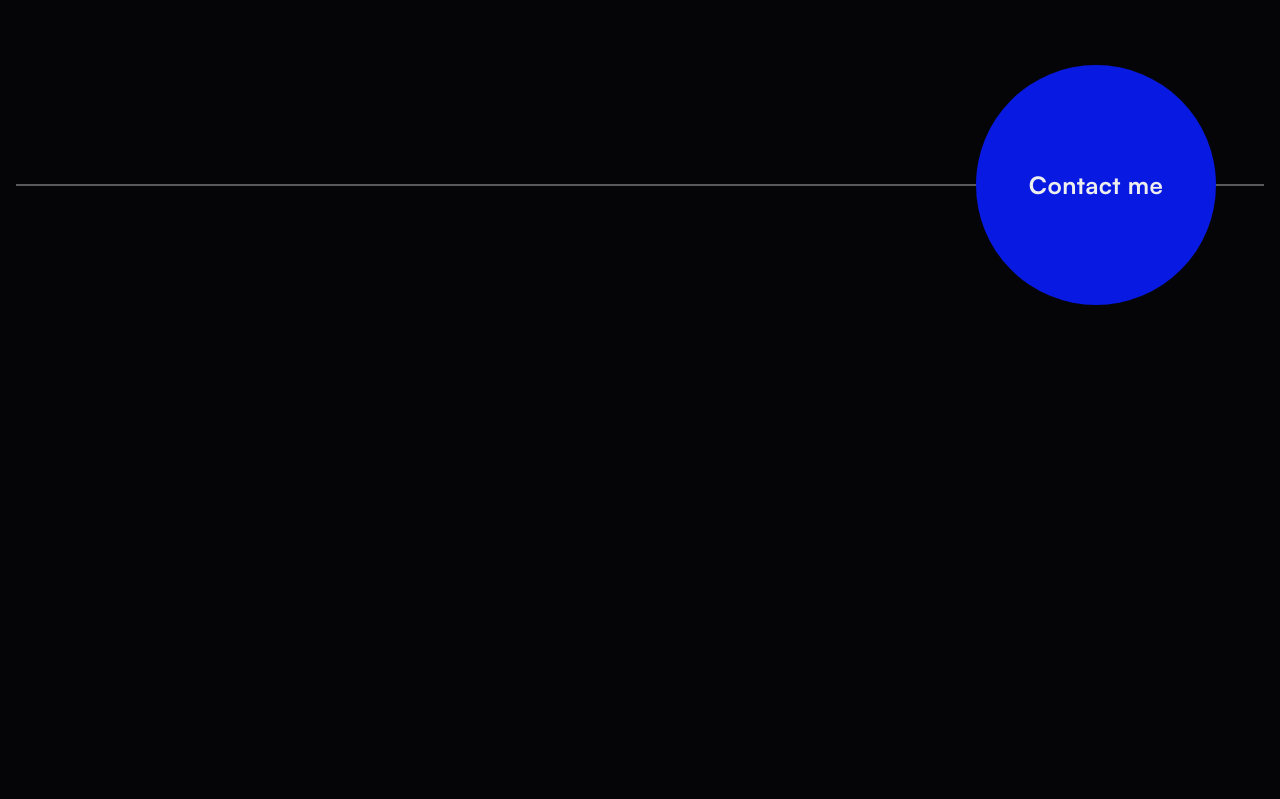
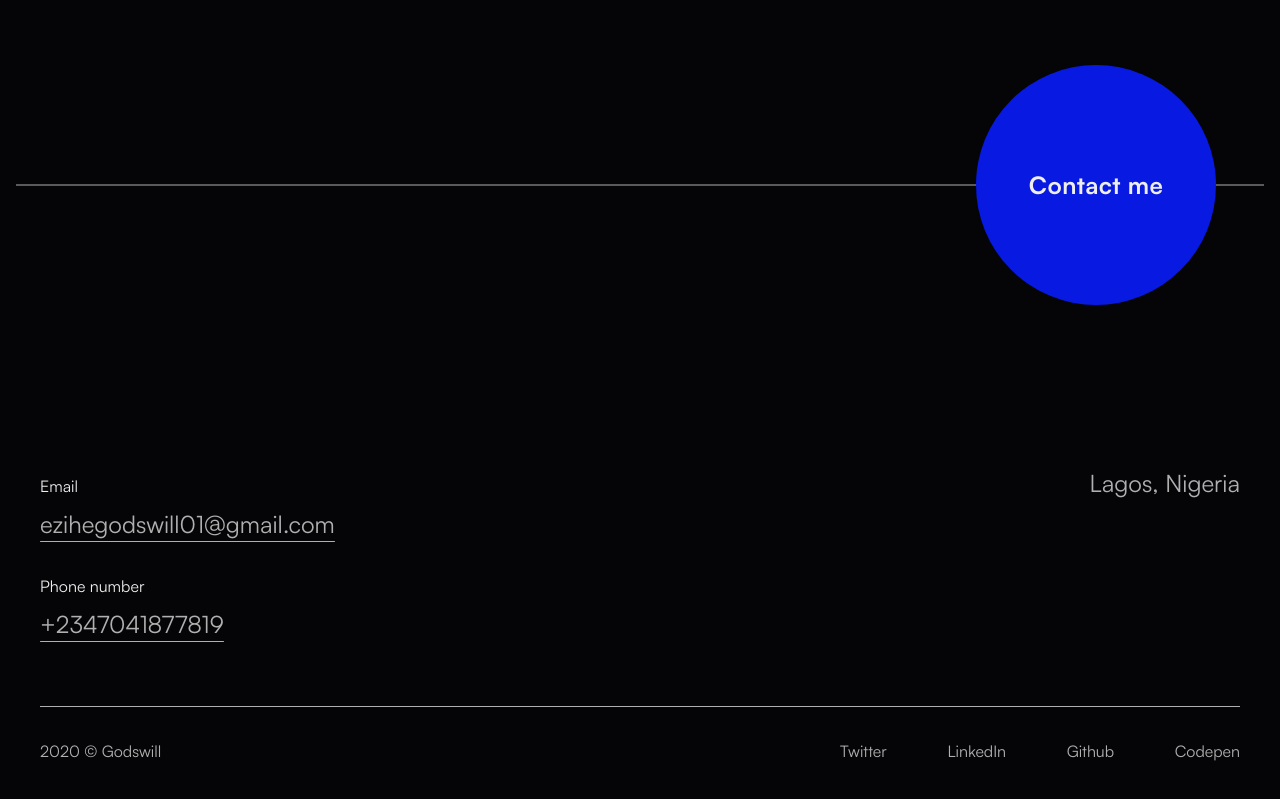
Before and after one commit to gzkdev/portfolio-022, a React (Vite) app: page / in a window 1280 px wide. Shown: the part 1856-2655 px from the top of the page. Before the commit the page ends 2289 px from the top, so only its background shows below. Built offline with nearby package versions, Linux system fonts and the light colour scheme.

Commit message:
added footer component

```diff
--- /dev/null
+++ b/src/Components/Footer.jsx
@@ -0,0 +1,65 @@
+import FooterStyled from "./FooterStyled";
+
+function Footer() {
+  return (
+    <FooterStyled>
+      <div>
+        <div>
+          <div>
+            <a href="mailto:ezihegodswill01@gmail.com">
+              ezihegodswill01@gmail.com
+            </a>
+            <a href="tel:+2347041877819">+2347041877819</a>
+          </div>
+          <div>Lagos, Nigeria</div>
+        </div>
+        <div>
+          <div>2020 &copy; Godswill</div>
+          <ul>
+            <li>
+              <a
+                href="https://twitter.com/gzkdev"
+                target="_blank"
+                rel="noopener noreferrer"
+              >
+                Twitter
+              </a>
+            </li>
+
+            <li>
+              <a
+                href="https://linkedin.com/in/ezihe-godswill"
+                target="_blank"
+                rel="noopener noreferrer"
+              >
+                LinkedIn
+              </a>
+            </li>
+
+            <li>
+              <a
+                href="https://github.com/gzkdev"
+                target="_blank"
+                rel="noopener noreferrer"
+              >
+                Github
+              </a>
+            </li>
+
+            <li>
+              <a
+                href="https://codepen.io/gzkdev"
+                target="_blank"
+                rel="noopener noreferrer"
+              >
+                Codepen
+              </a>
+            </li>
+          </ul>
+        </div>
+      </div>
+    </FooterStyled>
+  );
+}
+
+export default Footer;
--- /dev/null
+++ b/src/Components/FooterStyled.jsx
@@ -0,0 +1,94 @@
+import styled from "styled-components";
+
+const FooterStyled = styled.footer`
+  width: 100%;
+  padding: 2rem 1rem;
+
+  & a {
+    position: relative;
+    display: block;
+    width: fit-content;
+    text-decoration: none;
+    color: inherit;
+    margin-bottom: 2rem;
+  }
+
+  & > div {
+    width: 100%;
+    max-width: 1200px;
+    margin: 0 auto;
+
+    & > div:nth-child(1) {
+      display: flex;
+      flex-direction: column;
+      justify-content: space-between;
+      padding-bottom: 2rem;
+      border-bottom: 1px solid var(--color-800);
+
+      & a::before {
+        content: "Email";
+        font-size: var(--font-sze-200);
+        color: var(--color-900);
+        display: block;
+        margin-bottom: 0.5rem;
+      }
+
+      & a:nth-child(2)::before {
+        content: "Phone number";
+      }
+
+      & a::after {
+        content: "";
+        position: absolute;
+        bottom: 0;
+        left: 0;
+        width: 100%;
+        height: 1px;
+        background-color: currentColor;
+        border-radius: 4px;
+        transform: scaleX(1);
+        transition: transform 400ms;
+        transform-origin: left;
+      }
+
+      & a:hover::after {
+        transform: scaleX(0);
+        transform-origin: right;
+      }
+
+      @media (min-width: 540px) {
+        flex-direction: row;
+        align-items: baseline;
+      }
+    }
+
+    & > div:nth-child(2) {
+      display: flex;
+      flex-direction: column;
+      align-items: flex-start;
+      justify-content: space-between;
+      padding: 2rem 0;
+      font-size: var(--font-sze-200);
+
+      & ul {
+        list-style: none;
+        display: flex;
+        width: 100%;
+        max-width: 400px;
+        justify-content: space-between;
+        align-items: center;
+        margin-top: 1rem;
+      }
+
+      @media (min-width: 540px) {
+        flex-direction: row;
+
+        ul {
+          margin-top: 0;
+        }
+      }
+    }
+  }
+`;
+
+export default FooterStyled;
--- a/src/Pages/Home.jsx
+++ b/src/Pages/Home.jsx
@@ -1,4 +1,5 @@
 import ContactSection from "../Components/ContactSection";
+import Footer from "../Components/Footer";
 import Header from "../Components/Header";
 import ProjectsSection from "../Components/ProjectsSection";
 
@@ -8,6 +9,7 @@ function Home() {
       <Header />
       <ProjectsSection />
       <ContactSection />
+      <Footer />
     </>
   );
 }
```
